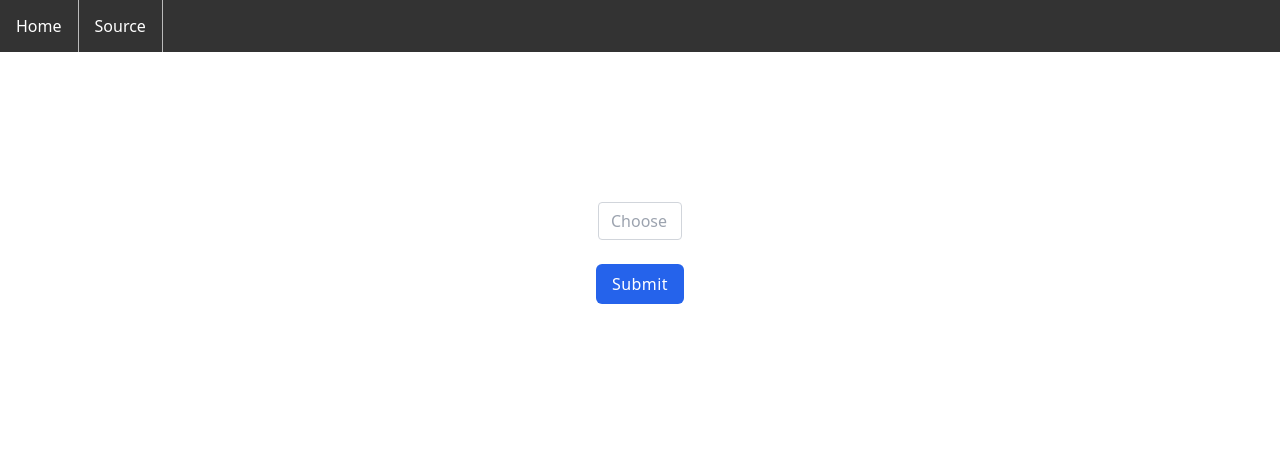
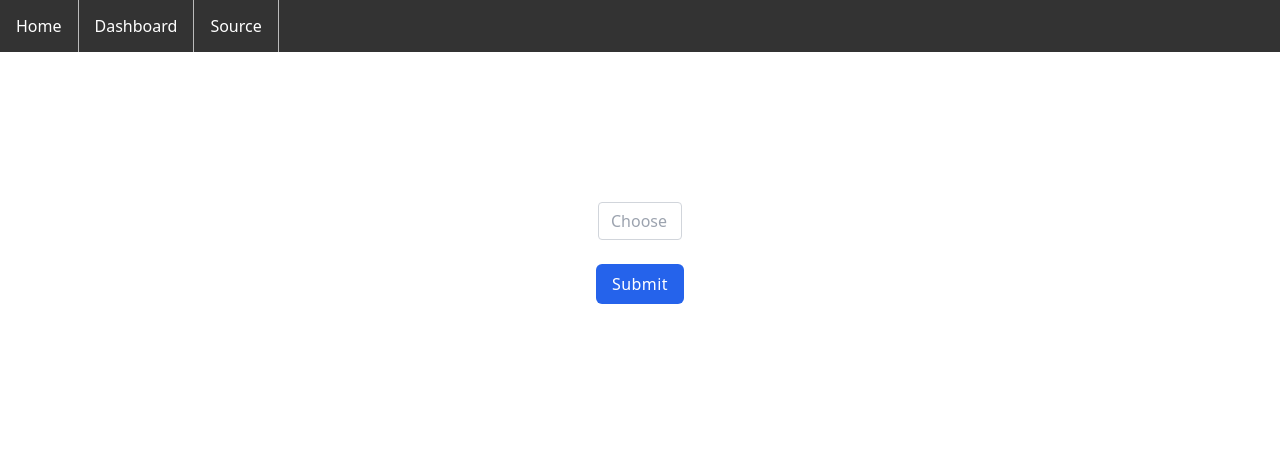
Before and after one commit to George1Meshveliani/api-task-bootcamp-3, a PHP site: page / in a window 1280 px wide. Shown: the top 453 px of the page. Run offline with PHP 8.4, Linux system fonts and the light colour scheme; data that the repository does not hold is empty; style sheets or scripts are compiled from the project's sources.

Commit message:
create dashboard section on navigation bar

```diff
--- a/src/public/index.php
+++ b/src/public/index.php
@@ -7,6 +7,7 @@
 <body>
 <ul>
     <li class="navbar"><a href="/">Home</a></li>
+    <li class="navbar"><a href="/dashboard">Dashboard</a></li>
     <li class="navbar"><a href="/source">Source</a></li>
 </ul>
 </body>
@@ -22,14 +23,6 @@ define('VIEW_PATH', __DIR__ . '/../views');
 
 $router = new \App\Route\Router();
 
-//if (isset($_POST['checkbox'])) {
-//    var_dump('true');
-//}
-//else {
-//    var_dump('false');
-//}
-//var_dump($_POST['checkbox']);
-
 $router
     ->get('/', [App\Controllers\HomeController::class, 'update'])
 //    ->get('/', [App\Controllers\HomeController::class, 'insert'])
```
